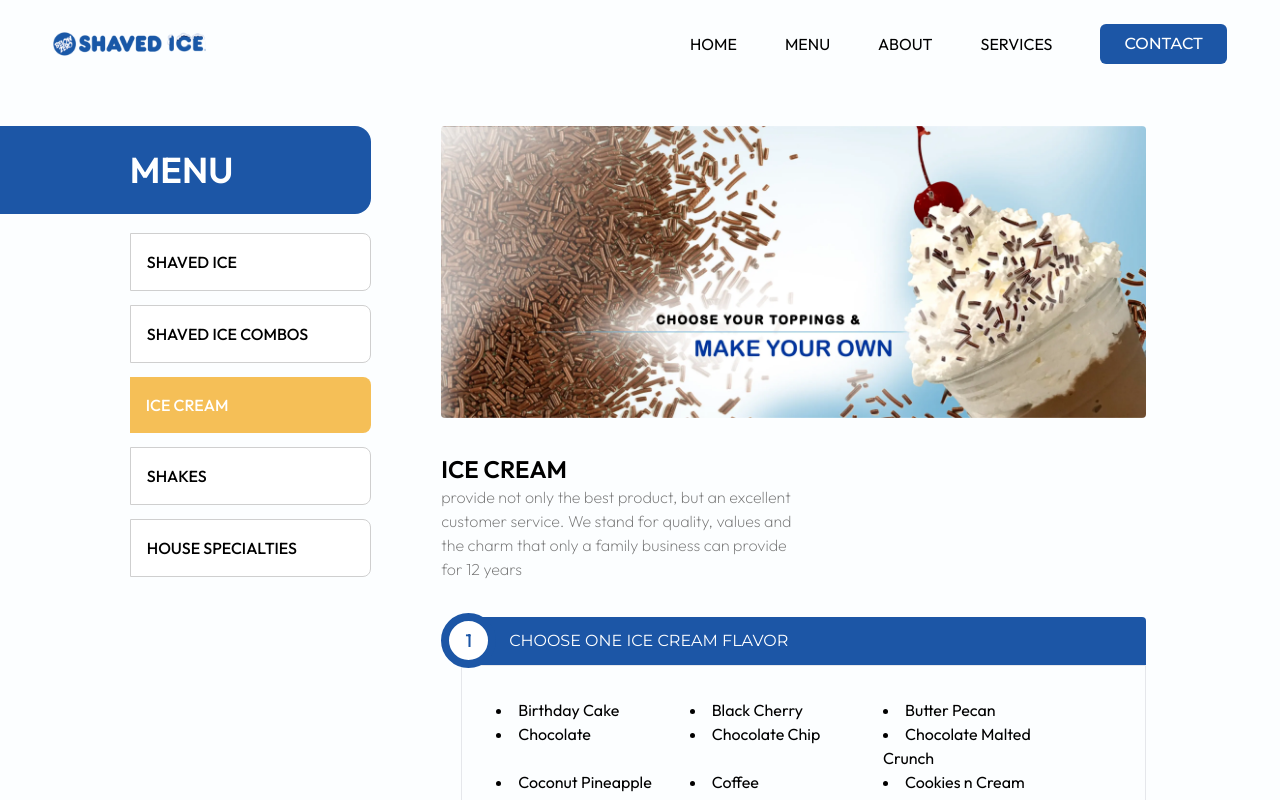
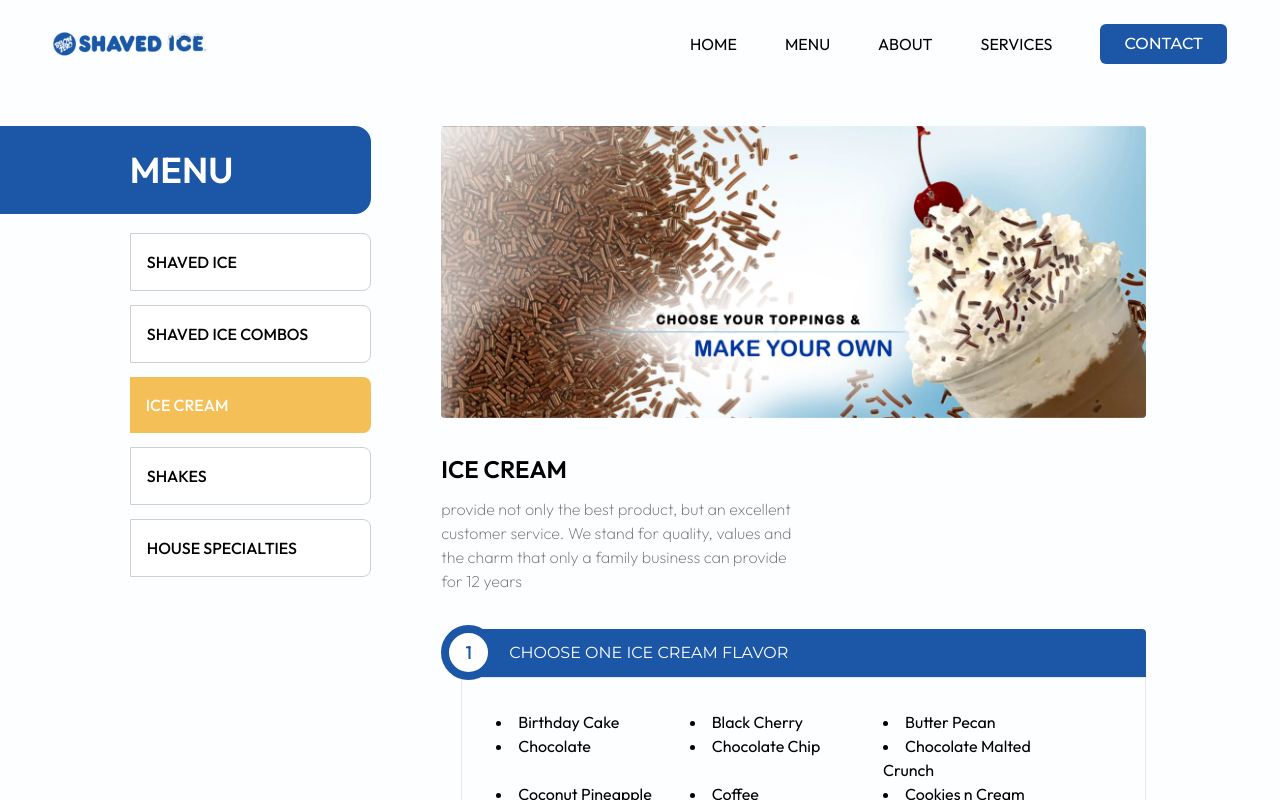
Before and after one commit to msclal/below-zero, a Next.js app: page /menu in a window 1280 px wide. Both pictures are taken after a click on the element "ICE CREAM". Shown: the top 800 px of the page. Built offline with nearby package versions, Linux system fonts and the light colour scheme.

Commit message:
styling mods

```diff
--- a/src/app/menu/page.js
+++ b/src/app/menu/page.js
@@ -226,7 +226,7 @@ const Contact = () => {
               {isClicked === "SHAVED ICE" && (
                 <div className="flex flex-col justify-center">
                   <div className="pt-[2%]">
-                    <div className="font-semibold text-2xl max-lg:text-center max-lg:text-3xl max-lg:pb-5">
+                    <div className="font-semibold text-2xl max-lg:text-center max-lg:text-3xl max-lg:pb-5  pb-3">
                       SHAVED ICE
                     </div>
                     <div className="text-text-subtext font-extralight lg:w-8/12 xl:w-6/12">
@@ -264,7 +264,7 @@ const Contact = () => {
               {isClicked === "ICE CREAM" && (
                 <div className="flex flex-col justify-center">
                   <div className="pt-[2%]">
-                    <div className="font-semibold text-2xl max-lg:text-center max-lg:text-3xl max-lg:pb-5">
+                    <div className="font-semibold text-2xl max-lg:text-center max-lg:text-3xl max-lg:pb-5  pb-3">
                       ICE CREAM
                     </div>
                     <div className="text-text-subtext font-extralight lg:w-8/12 xl:w-6/12">
@@ -294,7 +294,7 @@ const Contact = () => {
               {isClicked === "SHAKES" && (
                 <div className="flex flex-col justify-center">
                   <div className="pt-[2%]">
-                    <div className="font-semibold text-2xl max-lg:text-center max-lg:text-3xl max-lg:pb-5">
+                    <div className="font-semibold text-2xl max-lg:text-center max-lg:text-3xl max-lg:pb-5  pb-3">
                       SHAKES
                     </div>
                     <div className="text-text-subtext font-extralight lg:w-8/12 xl:w-6/12">
@@ -314,7 +314,7 @@ const Contact = () => {
               {isClicked === "HOUSE SPECIALTIES" && (
                 <div className="flex flex-col justify-center">
                   <div className="pt-[2%]">
-                    <div className="font-semibold text-2xl max-lg:text-center max-lg:text-3xl max-lg:pb-5">
+                    <div className="font-semibold text-2xl max-lg:text-center max-lg:text-3xl max-lg:pb-5  pb-3">
                       HOUSE SPECIALTIES
                     </div>
                     <div className="text-text-subtext font-extralight lg:w-8/12 xl:w-6/12">
```
